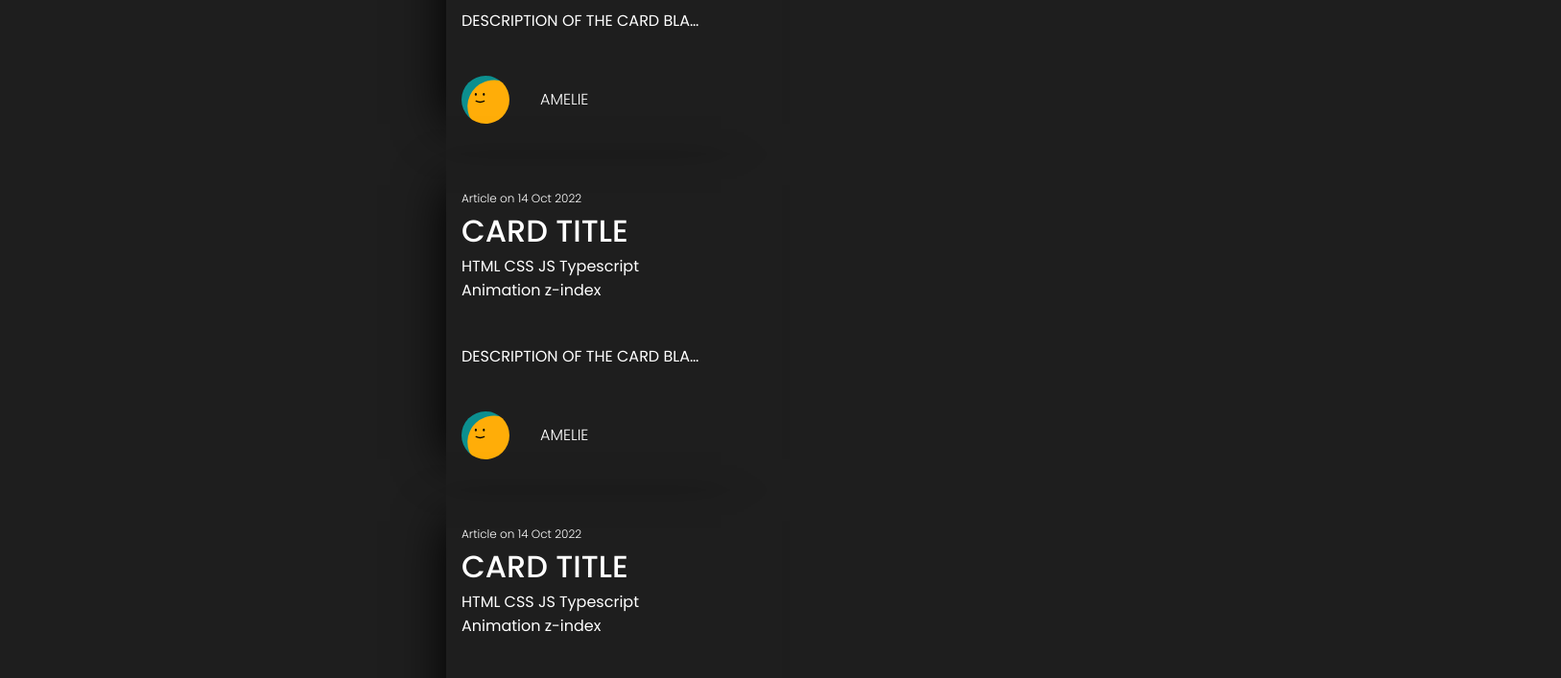
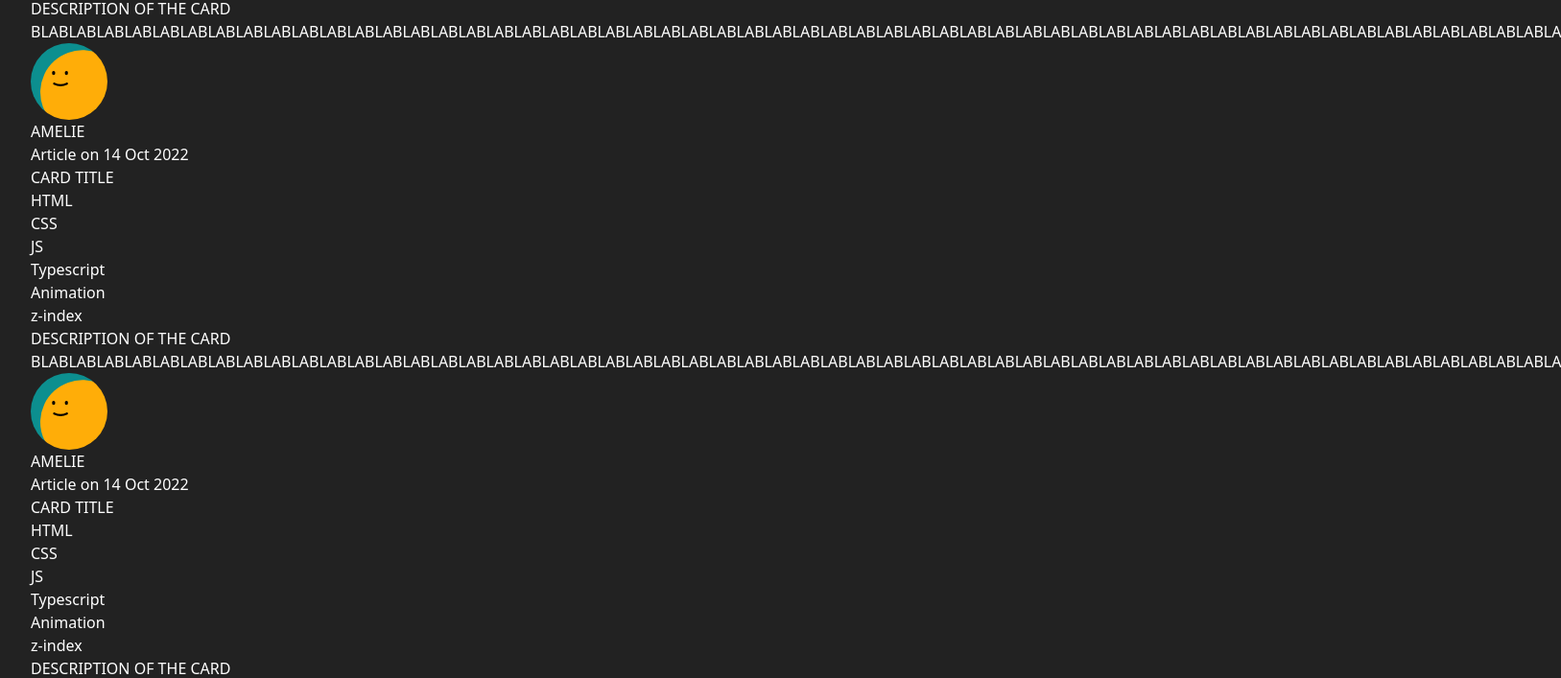
Before and after one commit to juliocesardemoraes/css-zeus, a website built with Vite: page src/index.html in a window 1280 px wide. Shown: the part 571-1278 px from the top of the page at 96% size, 1627 px wide, since content can reach past the window. Built offline with nearby package versions, Linux system fonts and the light colour scheme.

Commit message:
feat: first proj

```diff
--- a/src/main.js
+++ /dev/null
@@ -1,18 +0,0 @@
-const cards = document.getElementsByClassName("card");
-
-const observer = new IntersectionObserver(
-  (entries) => {
-    console.log(entries);
-
-    for (let i = 0; i < entries.length; i++) {
-      entries[i].target.classList.toggle("show", entries[i].isIntersecting);
-    }
-  },
-  {
-    threshold: 0.1,
-  }
-);
-
-for (let i = 0; i < cards.length; i++) {
-  observer.observe(cards[i]);
-}
--- a/src/style.css
+++ b/src/style.css
@@ -5,126 +5,10 @@
 * {
     margin: 0;
     padding: 0;
-  }
-
+}
 
 body{
     background: #222;
     color: #fff;
     padding: 2rem;
 }
-
-
-a,
-li {
-  all: unset;
-}
-
-h1,
-h3,
-h5,
-p,
-span,
-li {
-  font-family: "Poppins", sans-serif;
-}
-
-h1 {
-  font-size: 64px;
-}
-
-h3 {
-  font-size: 32px;
-  font-weight: 500;
-}
-
-h5 {
-  font-weight: 300;
-}
-
-span {
-  font-size: 12px;
-  font-weight: 300;
-}
-
-main {
-  margin-top: 4em;
-}
-
-body {
-  color: #fff;
-  background: #1e1e1e;
-}
-
-body h1 {
-  text-align: center;
-}
-
-#card__container {
-  display: flex;
-  justify-content: center;
-  flex-direction: column;
-  align-items: center;
-}
-
-.card {
-  width: clamp(250px, 50vw, 350px);
-  position: relative;
-  z-index: 0;
-  padding-top: 1em;
-  color: #fff;
-  height: 350px;
-  box-shadow: -2rem 0 3rem -2rem #000;
-  display: flex;
-  flex-direction: column;
-  justify-content: space-between;
-  padding: 2em 1em;
-  transition: 0.5s all;
-  opacity: 0;
-  transform: translateX(100vw);
-}
-
-.show{
-    opacity: 1;
-    transform: translateX(0);
-}
-
-
-.card:hover {
-  z-index: 1;
-  margin-left: 30px;
-  margin-right: 10px;
-  transform: translateY(-1rem) rotate(3deg);
-  border-radius: 1em;
-  cursor: pointer;
-  transition: 0.5s all;
-}
-
-ul {
-  width: 80%;
-}
-
-.card p {
-  text-overflow: ellipsis;
-  overflow: hidden;
-  white-space: nowrap;
-  width: 80%;
-}
-
-.profile {
-  display: flex;
-  gap: 2em;
-  align-items: center;
-}
-
-.profile img {
-  width: 50px;
-  height: 50px;
-}
-
-.profile h5:hover,
-.profile img:hover,
-li:hover {
-  opacity: 0.5;
-  transition: 0.5s ease-in-out;
-}
```
